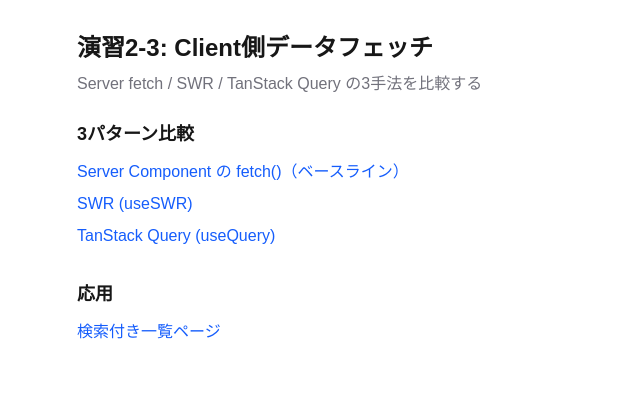
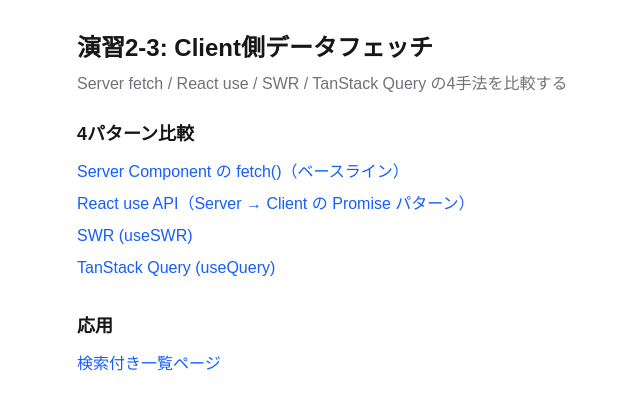
Before and after one commit to muratariku0903/react-learning, a Next.js app in the folder next.js/: page /exercises/layer02-data-fetch/03-client-data-fetch in a window 1280 px wide. Shown: the top 410 px of the page, without its empty margins (211-851 px from the left). Built offline with nearby package versions, Linux system fonts and the light colour scheme.

Commit message:
演習2−3に「use」を活用したデータフェッチを追加

```diff
--- a/next.js/package.json
+++ b/next.js/package.json
@@ -9,9 +9,11 @@
     "lint": "eslint"
   },
   "dependencies": {
+    "@tanstack/react-query": "^5.90.21",
     "next": "16.1.6",
     "react": "19.2.3",
-    "react-dom": "19.2.3"
+    "react-dom": "19.2.3",
+    "swr": "^2.4.0"
   },
   "devDependencies": {
     "@tailwindcss/postcss": "^4",
--- a/next.js/src/app/exercises/layer02-data-fetch/03-client-data-fetch/answer.md
+++ b/next.js/src/app/exercises/layer02-data-fetch/03-client-data-fetch/answer.md
@@ -5,6 +5,7 @@
 | 手法 | どんな場面で使う？ | メリット | デメリット |
 |------|------------------|---------|-----------|
 | Server Component の `fetch()` | | | |
+| React `use` API | | | |
 | SWR (`useSWR`) | | | |
 | TanStack Query (`useQuery`) | | | |
 
@@ -29,3 +30,22 @@
 
 
 **App Router での Provider の配置場所と理由:**
+
+
+---
+
+## Q4: React `use` API の特徴
+
+**`use` は何を受け取って、何を返すか（Promise の場合）:**
+
+
+**`use` は何を受け取って、何を返すか（Context の場合）:**
+
+
+**`use(promise)` 使用時のコンポーネントの振る舞い（Suspense との関係）:**
+
+
+**SWR / TanStack Query と比べて `use` API だけではできないこと:**
+
+
+**Server Component → Client Component に Promise を渡すパターンが有効な場面:**
--- a/next.js/src/app/exercises/layer02-data-fetch/03-client-data-fetch/page.tsx
+++ b/next.js/src/app/exercises/layer02-data-fetch/03-client-data-fetch/page.tsx
@@ -9,11 +9,11 @@
         演習2-3: Client側データフェッチ
       </h1>
       <p className="text-zinc-500 mb-6">
-        Server fetch / SWR / TanStack Query の3手法を比較する
+        Server fetch / React use / SWR / TanStack Query の4手法を比較する
       </p>
 
       <section className="mb-8">
-        <h2 className="text-lg font-semibold mb-3">3パターン比較</h2>
+        <h2 className="text-lg font-semibold mb-3">4パターン比較</h2>
         <ul className="space-y-2">
           <li>
             <Link
@@ -21,6 +21,14 @@
               className="text-blue-600 hover:underline"
             >
               Server Component の fetch()（ベースライン）
+            </Link>
+          </li>
+          <li>
+            <Link
+              href={`${basePath}/with-use`}
+              className="text-blue-600 hover:underline"
+            >
+              React use API（Server → Client の Promise パターン）
             </Link>
           </li>
           <li>
--- /dev/null
+++ b/next.js/src/app/exercises/layer02-data-fetch/03-client-data-fetch/with-use/page.tsx
@@ -0,0 +1,39 @@
+// TODO: React の use API を使ってデータを取得する
+//
+// このパターンの流れ:
+//   1. Server Component (このファイル) で fetch() を呼ぶが、await しない → Promise のまま保持
+//   2. その Promise を Client Component に props として渡す
+//   3. Client Component 側で use(promise) を呼び、Promise の値を読み取る
+//   4. use() は Promise が解決するまでコンポーネントを suspend させるため、Suspense が必要
+//
+// ヒント:
+//   - このファイル自体は Server Component（"use client" を付けない）
+//   - Client Component を別途作成して use() を呼ぶ
+//   - import { use, Suspense } from "react" を使う
+//   - Client Component は "use client" が必要
+
+import { Suspense } from "react";
+
+interface Post {
+  id: number;
+  title: string;
+  body: string;
+}
+
+export default function WithUsePage() {
+  // TODO: fetch() を呼ぶが await しない → Promise<Post[]> を取得
+  // const postsPromise = fetch(...)...
+
+  return (
+    <div className="p-8 max-w-3xl mx-auto">
+      <h1 className="text-2xl font-bold mb-2">React use API</h1>
+      <p className="text-zinc-500 mb-4">
+        Server Component で Promise を作成し、Client Component で use() で読み取る
+      </p>
+
+      {/* TODO: Suspense で囲み、fallback にローディング表示を設定 */}
+      {/* TODO: Client Component に postsPromise を渡す */}
+      <p className="text-red-500">未実装: use API でデータを取得してください</p>
+    </div>
+  );
+}
--- a/next.js/src/app/page.tsx
+++ b/next.js/src/app/page.tsx
@@ -66,7 +66,7 @@
               href="/exercises/layer02-data-fetch/03-client-data-fetch"
               className="text-blue-600 hover:underline"
             >
-              演習2-3: Client側データフェッチ（TanStack Query / SWR）
+              演習2-3: Client側データフェッチ（React use / TanStack Query / SWR）
             </Link>
           </li>
         </ul>
```
Also changed, not shown: next.js/src/app/exercises/layer02-data-fetch/03-client-data-fetch/README.md, 1 other file (tests, documents, lock files or other folders).
